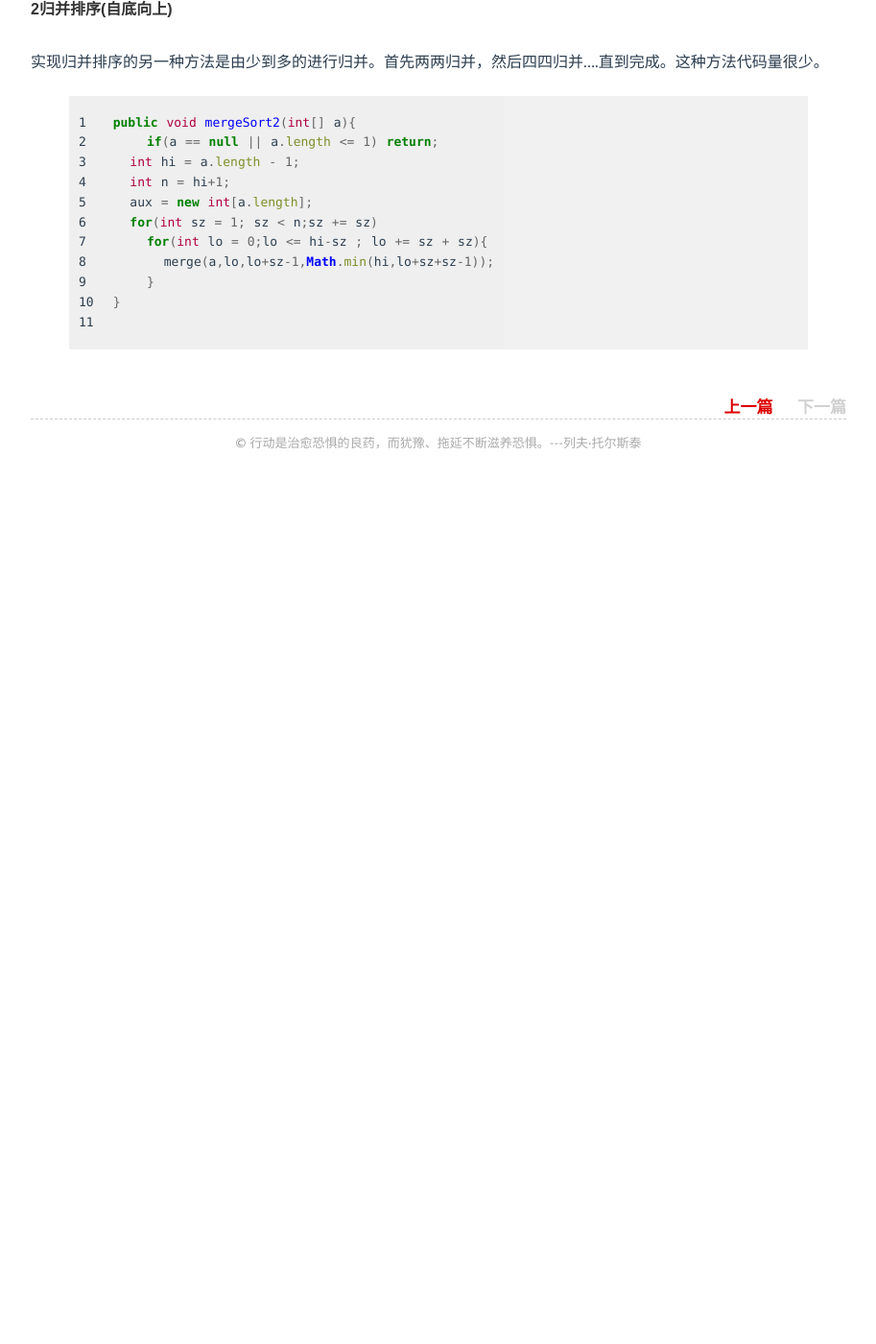
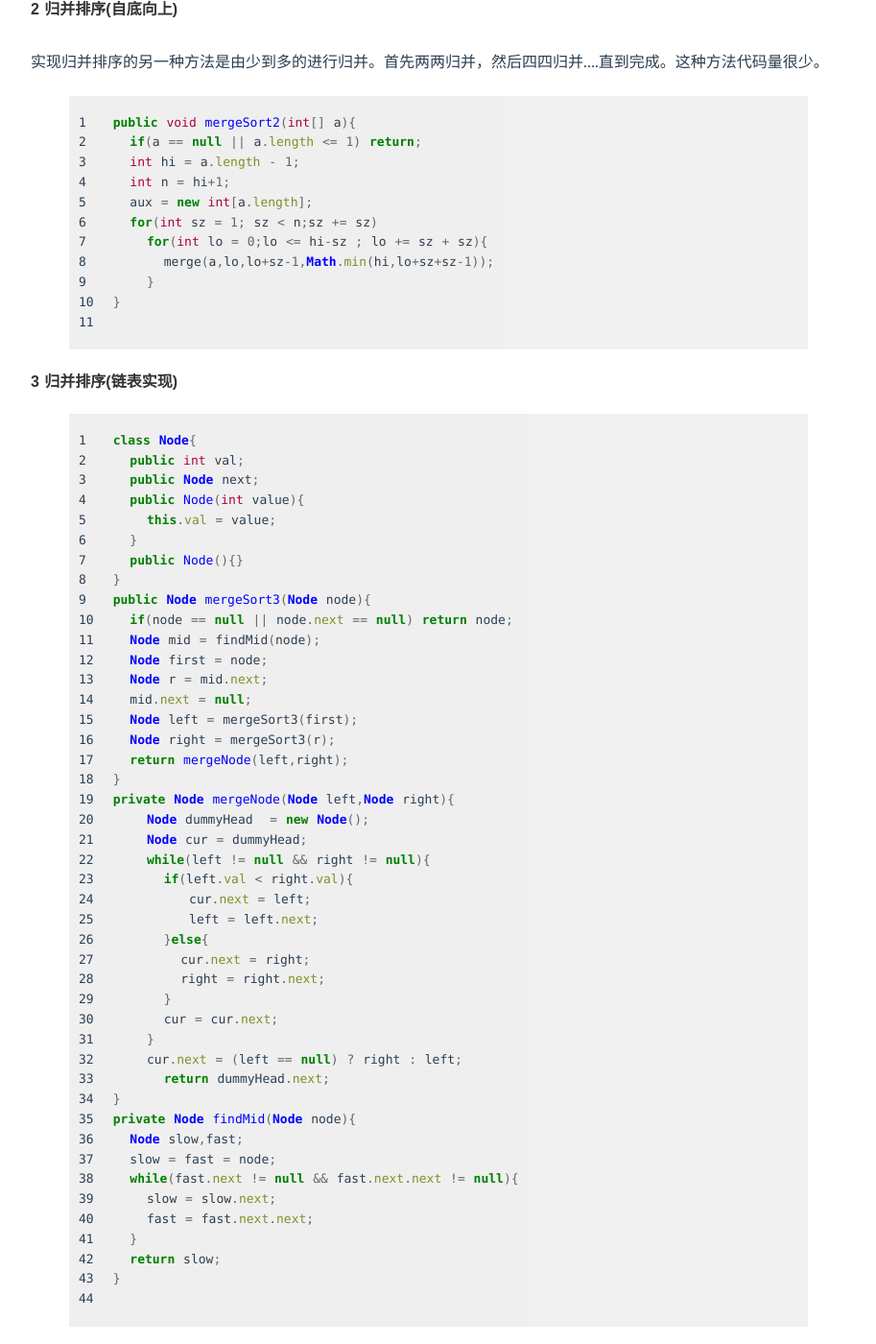
Before and after one commit to lvlvforever/lvlvforever.github.io, a Jekyll site: the page built from _posts/2016-06-13-归并排序.md, in a window 1280 px wide and 1400 px high, scrolled down 992 px. Shown: the whole window at 96% size, without its empty margins (183-1096 px from the left). Built offline with Jekyll 4.4.1, drawn with Linux system fonts in a browser that asks for light colours; Markdown is read by kramdown in place of the engine named in the settings; comment, search, counter and statistics services are not loaded; before the commit the page ends 1497 px from its top, so only the background shows below that.

Commit message:
mergeSort

```diff
--- a/_posts/2016-06-13-归并排序.md
+++ b/_posts/2016-06-13-归并排序.md
@@ -12,8 +12,8 @@ tags: MergeSort
 
 先分成 3 4 2，和 1 5 6,然后分别对前、后部分进行归并排序，最后将排序好的2 3 4和1 5 6进行归并。
 
-   {% highlight java linenos %}
-   public void mergeSort(int[] a){
+{% highlight java linenos %}
+public void mergeSort(int[] a){
   if(a == null || a.length <= 1) return;
   int hi = a.length - 1;
   aux = new int[a.length];
@@ -41,11 +41,11 @@ private void merge(int[]  a,int lo,int mid,int hi){
 }
    {% endhighlight java%}
 
-#### 2归并排序(自底向上)
+#### 2 归并排序(自底向上)
 实现归并排序的另一种方法是由少到多的进行归并。首先两两归并，然后四四归并....直到完成。这种方法代码量很少。
    {% highlight java linenos %}
 public void mergeSort2(int[] a){
-    if(a == null || a.length <= 1) return;
+  if(a == null || a.length <= 1) return;
   int hi = a.length - 1;
   int n = hi+1;
   aux = new int[a.length];
@@ -55,3 +55,51 @@ public void mergeSort2(int[] a){
     }
 }
    {% endhighlight java%}
+
+#### 3 归并排序(链表实现)
+
+{% highlight java linenos %}
+class Node{
+  public int val;
+  public Node next;
+  public Node(int value){
+    this.val = value;
+  }
+  public Node(){}
+}
+public Node mergeSort3(Node node){
+  if(node == null || node.next == null) return node;
+  Node mid = findMid(node);
+  Node first = node;
+  Node r = mid.next;
+  mid.next = null;
+  Node left = mergeSort3(first);
+  Node right = mergeSort3(r);
+  return mergeNode(left,right);
+}
+private Node mergeNode(Node left,Node right){
+    Node dummyHead  = new Node();
+    Node cur = dummyHead;
+    while(left != null && right != null){
+      if(left.val < right.val){
+         cur.next = left;
+         left = left.next;
+      }else{
+        cur.next = right;
+        right = right.next;
+      }
+      cur = cur.next;
+    }
+    cur.next = (left == null) ? right : left;
+      return dummyHead.next;
+}
+private Node findMid(Node node){
+  Node slow,fast;
+  slow = fast = node;
+  while(fast.next != null && fast.next.next != null){
+    slow = slow.next;
+    fast = fast.next.next;
+  }
+  return slow;
+}
+   {% endhighlight java%}
```
